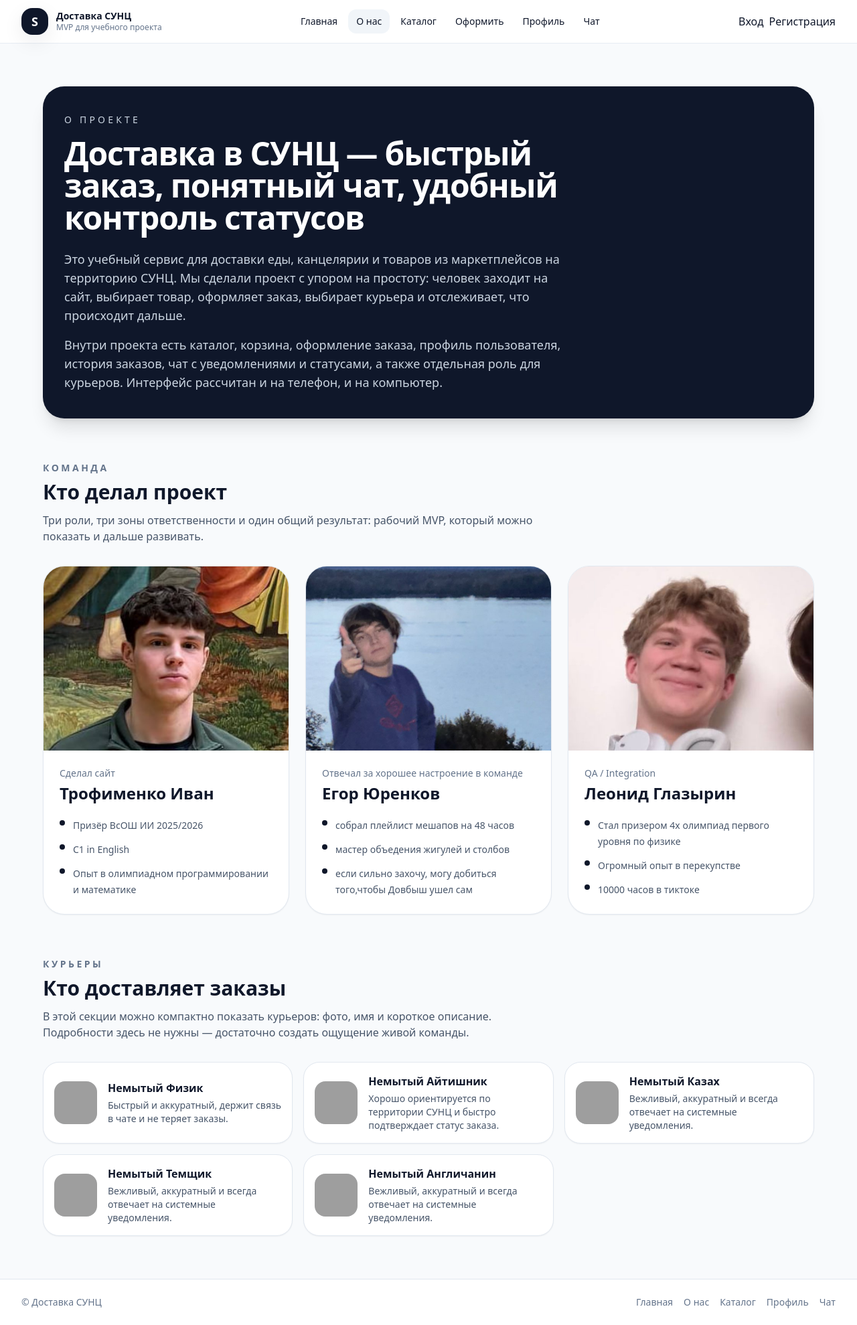
After one commit to ITnotTechonologies/AESC-MSU-Project, a FastAPI app: page /about in a window 1280 px wide. The commit adds this page. Shown: the whole page at 67% size. Run offline with FastAPI, Linux system fonts and the light colour scheme; parts of the project's set-up code (start-up, migrations or seed data) failed here and were passed over; some libraries are stand-ins or nearby versions; grey boxes are pictures that could not be loaded.

Commit message:
Page about us was created
Co-authored-by: Copilot <copilot@github.com>

```diff
--- a/sunc_delivery/app/templates/base.html
+++ b/sunc_delivery/app/templates/base.html
@@ -39,6 +39,7 @@
 
       <nav class="hidden items-center gap-1 md:flex">
         <a class="rounded-xl px-3 py-2 text-sm font-medium transition hover:bg-slate-100 {% if current_path == '/' %}bg-slate-100{% endif %}" href="{{ request.url_for('home') }}">Главная</a>
+        <a class = "rounded-xl px-3 py-2 text-sm font-medium transition hover:bg-slate-100 {% if 'about' in current_path %}bg-slate-100{% endif %}" href="{{ request.url_for('about') }}">О нас</a>
         <a class="rounded-xl px-3 py-2 text-sm font-medium transition hover:bg-slate-100 {% if 'catalog' in current_path %}bg-slate-100{% endif %}" href="{{ request.url_for('catalog') }}">Каталог</a>
         <a class="rounded-xl px-3 py-2 text-sm font-medium transition hover:bg-slate-100 {% if 'orders' in current_path %}bg-slate-100{% endif %}" href="{{ request.url_for('order_create') }}">Оформить</a>
         <a class="rounded-xl px-3 py-2 text-sm font-medium transition hover:bg-slate-100 {% if 'profile' in current_path %}bg-slate-100{% endif %}" href="{{ request.url_for('profile') }}">Профиль</a>
@@ -71,6 +72,7 @@
       <div>© {{ now.year if now else "" }} Доставка СУНЦ</div>
       <div class="flex flex-wrap gap-4">
         <a href="{{ request.url_for('home') }}" class="hover:text-slate-900">Главная</a>
+        <a href="{{ request.url_for('about') }}" class="hover:text-slate-900">О нас</a>
         <a href="{{ request.url_for('catalog') }}" class="hover:text-slate-900">Каталог</a>
         <a href="{{ request.url_for('profile') }}" class="hover:text-slate-900">Профиль</a>
         <a href="{{ request.url_for('chat') }}" class="hover:text-slate-900">Чат</a>
--- /dev/null
+++ b/sunc_delivery/app/templates/pages/about.html
@@ -0,0 +1,111 @@
+{% extends "base.html" %}
+
+{% block title %}О нас — Доставка СУНЦ{% endblock %}
+
+{% block content %}
+<div class="mx-auto max-w-7xl px-4 py-10 sm:px-6 lg:px-8 space-y-16">
+
+  {# 1. Описание проекта #}
+  <section class="overflow-hidden rounded-[2rem] bg-slate-900 px-8 py-10 text-white shadow-xl">
+    <div class="max-w-3xl">
+      <p class="text-sm font-medium uppercase tracking-[0.3em] text-slate-300">
+        О проекте
+      </p>
+      <h1 class="mt-4 text-4xl font-bold tracking-tight sm:text-5xl">
+        Доставка в СУНЦ — быстрый заказ, понятный чат, удобный контроль статусов
+      </h1>
+      <p class="mt-6 text-base leading-7 text-slate-300 sm:text-lg">
+        Это учебный сервис для доставки еды, канцелярии и товаров из маркетплейсов на
+        территорию СУНЦ. Мы сделали проект с упором на простоту: человек заходит на сайт,
+        выбирает товар, оформляет заказ, выбирает курьера и отслеживает, что происходит
+        дальше.
+      </p>
+      <p class="mt-4 text-base leading-7 text-slate-300 sm:text-lg">
+        Внутри проекта есть каталог, корзина, оформление заказа, профиль пользователя,
+        история заказов, чат с уведомлениями и статусами, а также отдельная роль для курьеров.
+        Интерфейс рассчитан и на телефон, и на компьютер.
+      </p>
+    </div>
+  </section>
+
+  {# 2. Участники команды #}
+  <section>
+    <div class="mb-8">
+      <p class="text-sm font-semibold uppercase tracking-[0.25em] text-slate-500">
+        Команда
+      </p>
+      <h2 class="mt-2 text-3xl font-bold text-slate-900">
+        Кто делал проект
+      </h2>
+      <p class="mt-3 max-w-3xl text-slate-600">
+        Три роли, три зоны ответственности и один общий результат: рабочий MVP, который
+        можно показать и дальше развивать.
+      </p>
+    </div>
+
+    <div class="grid gap-6 md:grid-cols-3">
+      {% for member in team_members %}
+      <article class="overflow-hidden rounded-[2rem] border border-slate-200 bg-white shadow-sm">
+        <div class="aspect-[4/3] overflow-hidden bg-slate-100">
+          <img
+            src="{{ member.photo }}"
+            alt="{{ member.name }}"
+            class="h-full w-full object-cover"
+          >
+        </div>
+
+        <div class="p-6">
+          <p class="text-sm font-medium text-slate-500">{{ member.role }}</p>
+          <h3 class="mt-1 text-2xl font-bold text-slate-900">{{ member.name }}</h3>
+
+          <ul class="mt-5 space-y-3 text-sm leading-6 text-slate-600">
+            {% for item in member.achievements %}
+            <li class="flex gap-3">
+              <span class="mt-1 h-2 w-2 rounded-full bg-slate-900 shrink-0"></span>
+              <span>{{ item }}</span>
+            </li>
+            {% endfor %}
+          </ul>
+        </div>
+      </article>
+      {% endfor %}
+    </div>
+  </section>
+
+  {# 3. Курьеры #}
+  <section>
+    <div class="mb-8">
+      <p class="text-sm font-semibold uppercase tracking-[0.25em] text-slate-500">
+        Курьеры
+      </p>
+      <h2 class="mt-2 text-3xl font-bold text-slate-900">
+        Кто доставляет заказы
+      </h2>
+      <p class="mt-3 max-w-3xl text-slate-600">
+        В этой секции можно компактно показать курьеров: фото, имя и короткое описание.
+        Подробности здесь не нужны — достаточно создать ощущение живой команды.
+      </p>
+    </div>
+
+    <div class="grid gap-4 sm:grid-cols-2 lg:grid-cols-3">
+      {% for courier in couriers %}
+      <article class="flex items-center gap-4 rounded-3xl border border-slate-200 bg-white p-4 shadow-sm">
+        <div class="h-16 w-16 overflow-hidden rounded-2xl bg-slate-100 shrink-0">
+          <img
+            src="{{ courier.photo }}"
+            alt="{{ courier.name }}"
+            class="h-full w-full object-cover"
+          >
+        </div>
+
+        <div>
+          <h3 class="font-semibold text-slate-900">{{ courier.name }}</h3>
+          <p class="mt-1 text-sm leading-5 text-slate-600">{{ courier.description }}</p>
+        </div>
+      </article>
+      {% endfor %}
+    </div>
+  </section>
+
+</div>
+{% endblock %}
```
Also changed, not shown: sunc_delivery/app/api/views.py (+85 -0 lines), sunc_delivery/app/static/img/about/photo_2026-04-27_23-07-44.jpg (added), sunc_delivery/app/static/img/about/photo_2026-04-27_23-20-37.jpg (added), sunc_delivery/app/static/img/about/photo_2026-04-27_23-20-51.jpg (added).
